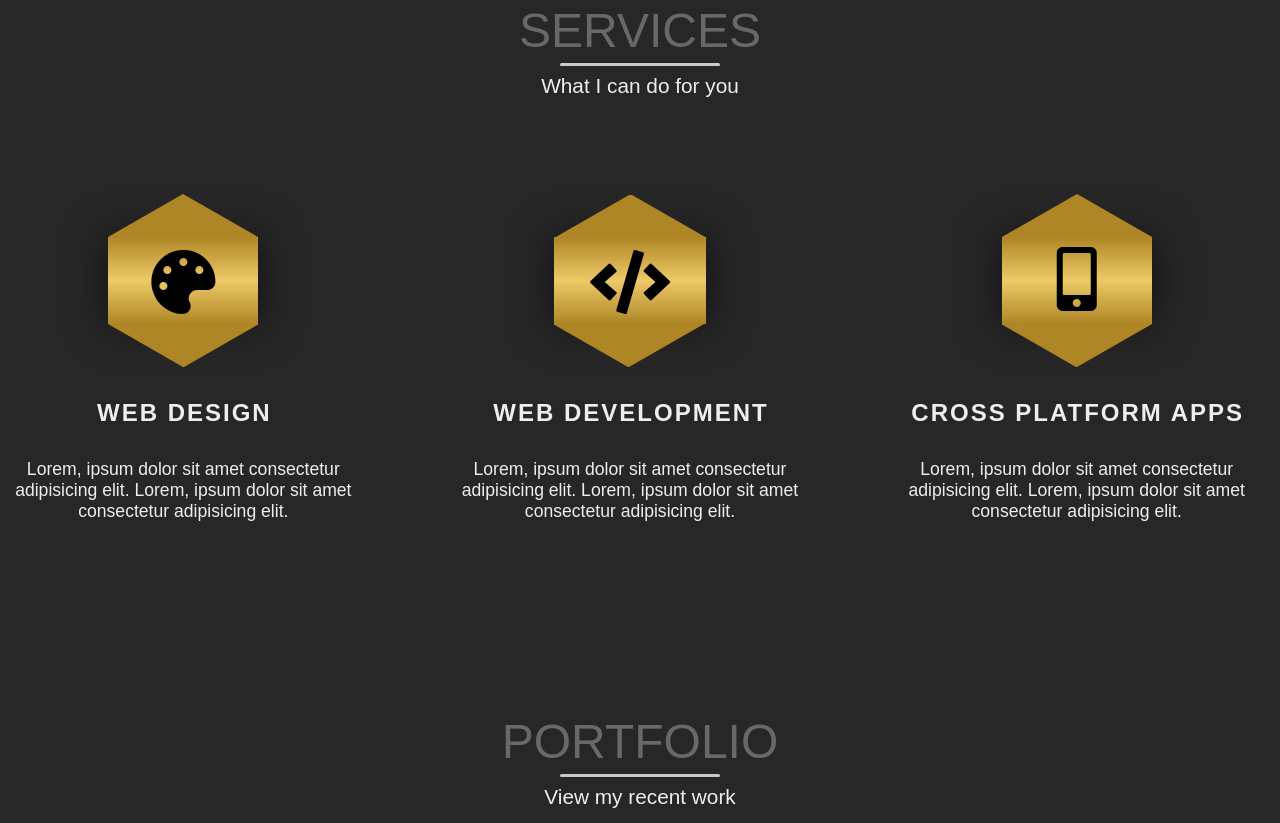
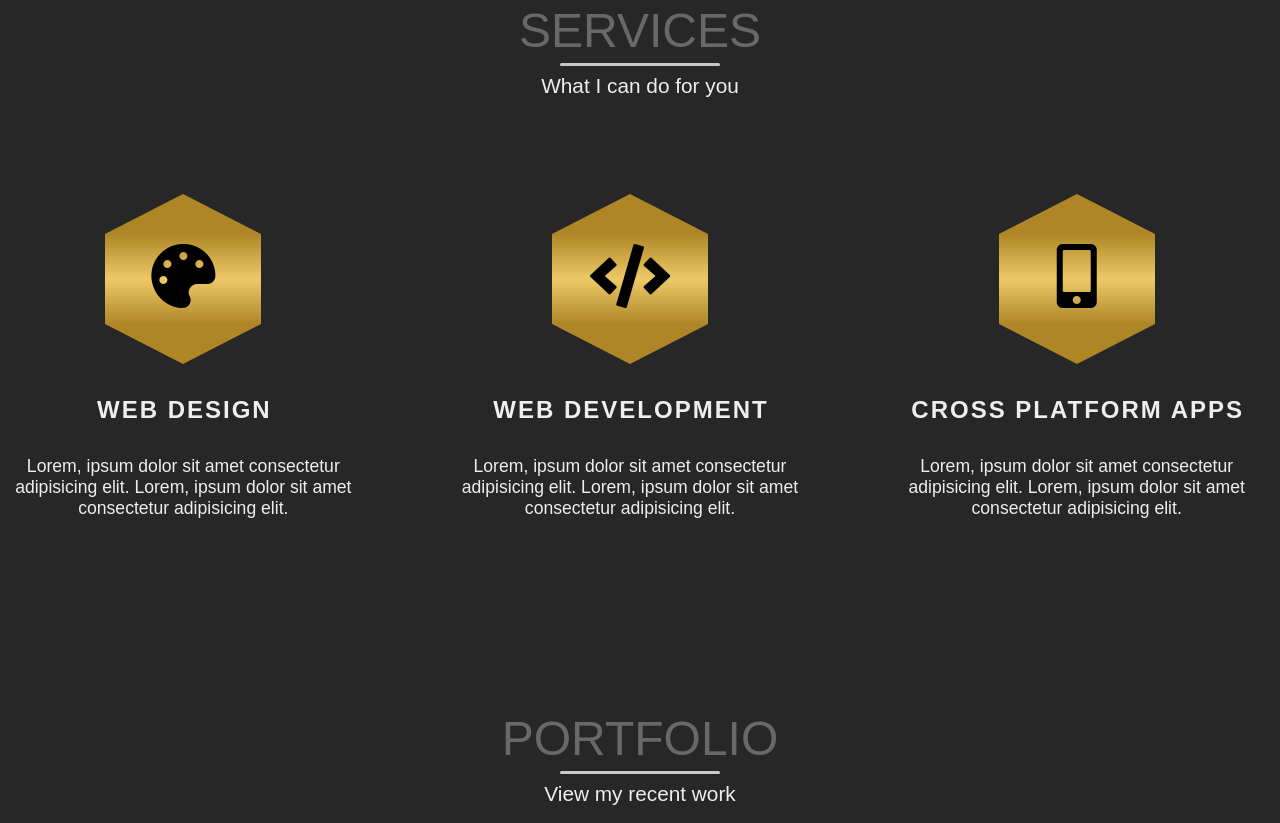
Before and after one commit to Elora-dev/elorabourel.github.io, a plain HTML site: page portfolio/index.html in a window 1280 px wide. Shown: the part 1417-2240 px from the top of the page. Drawn offline with nearby package versions, Linux system fonts and the light colour scheme.

Commit message:
second update

```diff
--- a/portfolio/main.css
+++ b/portfolio/css/main.css
@@ -1,4 +1,8 @@
 /*Start global*/
+@font-face {
+    font-family: 'Ananda';
+    src: local("Ananda Personal Use"),
+}
 * {
     margin: 0;
     padding: 0;
@@ -10,6 +14,13 @@ html {
     font-family: Arial, Helvetica, sans-serif;
     color: #eee;
     overflow-x: hidden;
+    scroll-behavior: smooth;
+}
+
+@media screen and (prefers-reduced-motion: reduce) {
+	html {
+		scroll-behavior: auto;
+	}
 }
 
 body {
@@ -115,21 +126,15 @@ header {
 }
 
 #imgheader {
-
     flex: 1;
 
-
 }
-
-#imgcontainer {
-
-}
-
 
 .top-nav {
     justify-content: center;
     width: 80%;
     height: 10vh;
+    left: 10%;
     position: fixed;
     top: -100vh;
     z-index: 50;
@@ -166,7 +171,9 @@ li {
 
 .top-nav.open {
     top: 0;
-    left: 10%;
+    /* justify-content: center;
+    align-items: center; */
+    /* left: 10%; */
     /* border-radius: initial; */
 }
 
@@ -233,34 +240,36 @@ li {
 
 .landing-text h1 {
     font-size: 6rem;
+    font-family: 'Ananda', sans-serif;
 }
 
-.landing-text h6 {
-    font-size: 1rem;
+.typewriter h2 {
+    font-size: 1.3em;
     font-weight: normal;
+    width: 390px;
 }
 
-.landing-text h6 {
+.typewriter h2 {
     overflow: hidden; /* Ensures the content is not revealed until the animation */
-    border-right: .15em solid rgb(95, 95, 95); /* The typwriter cursor */
+    border-right: .15em solid orange; /* The typwriter cursor */
     white-space: nowrap; /* Keeps the content on a single line */
     margin: 0 auto; /* Gives that scrolling effect as the typing happens */
     letter-spacing: .15em; /* Adjust as needed */
     animation:
-      typing 2s steps(40, end),
+      typing 2.5s steps(40, end),
       blink-caret .75s step-end infinite;
   }
 
   /* The typing effect */
   @keyframes typing {
     from { width: 0 }
-    to { width: 15% }
+    to { width: 30% }
   }
 
   /* The typewriter cursor effect */
   @keyframes blink-caret {
     from, to { border-color: transparent }
-    50% { border-color: rgb(107, 107, 107); }
+    50% { border-color: orange; }
   }
 
 /*End header*/
@@ -326,7 +335,7 @@ li {
 }
 
 .fa-linkedin:hover {
-    background: linear-gradient(to right, #ae8625, #f7ef8a, #d2ac47, #edc967);
+    background-color: #0e76a8;
     -webkit-background-clip: text;
     -webkit-text-fill-color: transparent;
 
@@ -371,111 +380,34 @@ li {
     margin-bottom: 40px;
 }
 /* ICON CONTAINER HEXAGON */
- .icon-container1 {
-    position: relative;
-    width: 150px;
-    height: 86.60px;
-    background: linear-gradient( to bottom, #ae8625,  #edc967, #ae8625 );
-    margin: 43.30px 0;
-    box-shadow: 0 0 40px rgba(0,0,0,0.6);
-
-  }
-
-  .icon-container1:before,
-  .icon-container1:after {
-    content: "";
-    position: absolute;
-    width: 0;
-    border-left: 75px solid transparent;
-    border-right: 75px solid transparent;
-
-  }
-
-  .icon-container1:before {
-    content:'';
-    bottom: 100%;
-    width: 0.5px;
-    margin-left: -29%;
-    border-bottom: 43.30px solid  #ae8625;
 
 
-  }
+.hex {
 
-  .icon-container1:after {
-    content: '';
-    top: 100%;
-    width: 0.5px;
-    margin-left: -71.5%;
-    border-top: 43.30px solid #ae8625;
-  }
+    width: 0;
+    border-bottom: 40px solid #ae8625;
+    border-left: 78px solid transparent;
+    border-right: 78px solid transparent;
 
+}
 
-  .icon-container2 {
-    position: relative;
-    width: 151.5px;
-    height: 86.60px;
-    background: linear-gradient( to bottom, #ae8625,  #edc967, #ae8625 );
-    margin: 43.30px 0;
-    box-shadow: 0 0 40px rgba(0,0,0,0.6);
-  }
+.hex-middle {
+    width: 156px;
+    height: 90px;
+    background: linear-gradient( to bottom, #ae8625,  #edc967, #ae8625 );;
 
-  .icon-container2:before,
-  .icon-container2:after {
-    content: "";
-    position: absolute;
+}
+
+.hex-bottom {
     width: 0;
-    border-left: 75px solid transparent;
-    border-right: 75px solid transparent;
-  }
+    border-top: 40px solid #ae8625;
+    border-left: 78px solid transparent;
+    border-right: 78px solid transparent;
+}
 
-  .icon-container2:before {
-    bottom: 99%;
-    width: 3px;
-    margin-left: -24%;
-    border-bottom: 43.30px solid #ae8625;
-  }
-
-  .icon-container2:after {
-    top: 100%;
-    width: 0.5px;
-    margin-left: -77%;
-    border-top: 43.30px solid #ae8625;
-  }
-
-  .icon-container3 {
-    position: relative;
-    width: 150px;
-    height: 86.60px;
-    background: linear-gradient( to bottom, #ae8625,  #edc967, #ae8625 );
-    margin: 43.30px 0;
-    box-shadow: 0 0 40px rgba(0,0,0,0.6);
-  }
-
-  .icon-container3:before,
-  .icon-container3:after {
-    content: "";
-    position: absolute;
-    width: 0;
-    border-left: 75px solid transparent;
-    border-right: 75px solid transparent;
-  }
-
-  .icon-container3:before {
-    bottom: 100%;
-    margin-left: -36.5%;
-    border-bottom: 43.30px solid #ae8625;
-  }
-
-  .icon-container3:after {
-    top: 100%;
-    width: 0.5px;
-    margin-left: -63.5%;
-    border-top: 43.30px solid #ae8625;
-
-  }
   /* END ICON CONTAINER HEXAGON */
 
-.icon-container1, .icon-container2, .icon-container3 i {
+.icon-container1 i {
     color: black;
     font-size: 4rem;
     padding-top: 10px;
@@ -483,7 +415,9 @@ li {
 
 @media screen and (max-width: 600px) {
 
-
+    #imgheader {
+        width: 100%;
+    }
     .menu-toggler{
         top: 2rem;
         right: 2rem;
@@ -494,46 +428,57 @@ li {
         text-align: center;
         margin:150px 0 3px 0;
     }
-    /* .nav-list.open {
-        display: flex;
-        flex-direction: column;
-
-    } */
 
     .top-nav.open {
        left: 0;
+       background: linear-gradient(to top, black, rgb(65, 65, 65), rgb(131, 131, 131));
     }
 
     .top-nav {
         width: 100%;
         height: 100vh;
         border-radius : initial;
+        background: linear-gradient(to top, black, rgb(65, 65, 65), rgb(131, 131, 131))
     }
 
-    /* .top-nav.open .nav-link:hover,
-    .nav-link:focus {
-    background: linear-gradient(to top, #ae8625, #f7ef8a, #d2ac47, #edc967);
-    -webkit-background-clip: text;
-    -webkit-text-fill-color: transparent;
-} */
 
     .landing-text h1 {
         font-size: 5rem;
     }
 
-    .landing-text h6 {
-        font-size: 1.4rem;
+    .landing-text h2 {
+        font-size: 1em;
+        width: 300px;
 
     }
 
-    /* The typing effect */
-  @keyframes typing {
-    from { width: 0 }
-    to { width: 100% }
-  }
+    .typewriter h2 {
+        overflow: hidden; /* Ensures the content is not revealed until the animation */
+        border-right: .15em solid orange; /* The typwriter cursor */
+        white-space: nowrap; /* Keeps the content on a single line */
+        margin: 0 auto; /* Gives that scrolling effect as the typing happens */
+        letter-spacing: .15em; /* Adjust as needed */
+        animation:
+          typing 3s steps(40, end),
+          blink-caret .75s step-end infinite;
+      }
+
+      /* The typing effect */
+      @keyframes typing {
+        from { width: 0 }
+        to { width: 73% }
+      }
+
+      /* The typewriter cursor effect */
+      @keyframes blink-caret {
+        from, to { border-color: transparent }
+        50% { border-color: orange; }
+      }
+
+
 
     .nav-link {
-        font-size: 3.5rem;
+        font-size: 3rem;
     }
 
     .about .container {
@@ -550,7 +495,7 @@ li {
     }
 
     .profile-img {
-        margin : 0 0 7rem 0;
+        margin : 0 0 1rem 0;
     }
 
     .portfolio-item {
@@ -763,6 +708,15 @@ input[type="submit"]:hover{
 		background-position: 0% 50%;
 	}
 }
+
+/* [aos="fade-right"] {
+    opacity: 0;
+    transition-property: opacity;
+  }
+
+  [aos="fade-right"].aos-animate {
+    opacity: 1;
+  } */
 /*End animations*/
 
 /*Start media queries*/
--- a/portfolio/index.html
+++ b/portfolio/index.html
@@ -6,7 +6,7 @@
     <title>Elora Bourel</title>
     <link rel="stylesheet" href="https://unpkg.com/aos@next/dist/aos.css" />
     <link rel="stylesheet" href="https://use.fontawesome.com/releases/v5.7.2/css/all.css" integrity="sha384-fnmOCqbTlWIlj8LyTjo7mOUStjsKC4pOpQbqyi7RrhN7udi9RwhKkMHpvLbHG9Sr" crossorigin="anonymous">
-    <link rel="stylesheet" href="main.css">
+    <link rel="stylesheet" href="./css/main.css">
 
 </head>
 <body>
@@ -18,7 +18,7 @@
             <div class="bar"></div>
             <div class="bar half end"></div>
         </div>
-        <nav class="top-nav">
+        <nav class="top-nav" id="nav">
             <ul class="nav-list">
                 <li>
                     <a href="index.html" id="index" class="nav-link">Home</a>
@@ -39,26 +39,26 @@
         </nav>
         <div class="landing-text">
             <h1>Elora Bourel</h1>
-            <h6>Junior Web Developer Fullstack</h6>
+            <div class="typewriter"><h2>Junior Web Developer Fullstack</h2></div>
         </div>
     </header>
 <!--ABOUT SECTION -->
     <section class="about" id="about">
         <div class="container">
-            <div class="profile-img">
+            <div class="profile-img" data-aos="fade-right">
                 <img id="profileimg" src="images/profile.jpeg" alt="">
             </div>
             <div class="about-details">
-                <div class="about-heading">
+                <div class="about-heading" data-aos="fade-down">
                     <h1>About</h1>
                     <h6>Myself</h6>
                 </div>
-                <p>
+                <p data-aos="fade-left">
                     Lorem, ipsum dolor sit amet consectetur adipisicing elit.
                     Numquam repudiandae fugiat veritatis, quis quod harum corporis blanditiis quo sunt ipsam unde totam pariatur maiores,
                     assumenda sapiente facilis mollitia dolorum tempora.
                 </p>
-                <div class="social-media">
+                <div class="social-media" data-aos="fade-left">
                     <ul class="nav-list">
                         <li>
                             <a href="#" class="icon-link"></a>
@@ -77,14 +77,18 @@
     <section class="services" id="services">
         <div class="container">
             <div class="section-heading">
-                <h1>Services</h1>
-                <h6>What I can do for you</h6>
+                <h1 data-aos="fade-right">Services</h1>
+                <h6 data-aos="fade-left">What I can do for you</h6>
             </div>
-            <div class="my-skills">
+            <div class="my-skills" data-aos="fade-up">
         <!-- Web Design Skill-->
                 <div class="skill">
                     <div class="icon-container1">
-                        <i class="fas fa-palette"></i>
+                        <div class="hexagon">
+                            <div class="hex"></div>
+                            <div class="hex-middle"> <i class="fas fa-palette"></i></div>
+                            <div class="hex-bottom"></div>
+                        </div>
                     </div>
                     <h1>Web Design</h1>
                     <p>
@@ -94,8 +98,12 @@
                 </div>
         <!-- Web Dev Skill-->
         <div class="skill">
-                    <div class="icon-container2">
-                        <i class="fas fa-code"></i>
+            <div class="icon-container1">
+                <div class="hexagon">
+                    <div class="hex"></div>
+                    <div class="hex-middle"><i class="fas fa-code"></i></div>
+                    <div class="hex-bottom"></div>
+                </div>
             </div>
             <h1>Web Development</h1>
             <p>
@@ -105,8 +113,13 @@
         </div>
         <!-- Cross Platform Application Dev Skill-->
                 <div class="skill">
-                    <div class="icon-container3">
-                        <i class="fas fa-mobile-alt"></i>
+                    <div class="icon-container1">
+                        <div class="hexagon">
+                            <div class="hex"></div>
+                            <div class="hex-middle"><i class="fas fa-mobile-alt"></i></div>
+                            <div class="hex-bottom"></div>
+                        </div>
+
                     </div>
                     <h1>Cross Platform Apps</h1>
                     <p>
@@ -121,14 +134,14 @@
     <section class="portfolio" id="portfolio">
         <div class="container">
             <div class="section-heading">
-                <h1>Portfolio</h1>
-                <h6>View my recent work</h6>
+                <h1 data-aos="fade-right">Portfolio</h1>
+                <h6 data-aos="fade-left">View my recent work</h6>
             </div>
-            <div class="portfolio-item  has-margin-right">
-                <div class="portfolio-img ">
+            <div class="portfolio-item has-margin-right">
+                <div class="portfolio-img" data-aos="fade-right">
                     <img src="images/portitem1.jpeg" alt="">
                 </div>
-                <div class="portfolio-description ">
+                <div class="portfolio-description" data-aos="fade-left">
                     <h6>Cross-platform development</h6>
                     <h1>React Native Mobile App</h1>
                     <p>
@@ -160,13 +173,17 @@
     </section>
 <!--FOOTER-->
     <footer class="copyright">
+        <a href="#imgheader" alt=''>
         <div class="up" >
-            <!-- <a href="index.html"></a> -->
+
             <i class="fas fa-chevron-up"></i>
-        </div>
+        </div></a>
         <p>&copy; 2020 Elora Bourel</p>
     </footer>
 </body>
+<script>
+
+  </script>
     <script src="https://ajax.googleapis.com/ajax/libs/jquery/3.5.1/jquery.min.js"></script>
     <script src="https://unpkg.com/aos@next/dist/aos.js"></script>
     <script src="main.js"></script>
--- a/portfolio/main.js
+++ b/portfolio/main.js
@@ -26,3 +26,6 @@ $(document).ready(function() {
 
 
  });
+ AOS.init({
+    duration: 1200,
+  })
```
Also changed, not shown: portfolio/fonts/Ananda Personal Use.ttf (added). Lines whose indentation alone changed are shown as unchanged.
